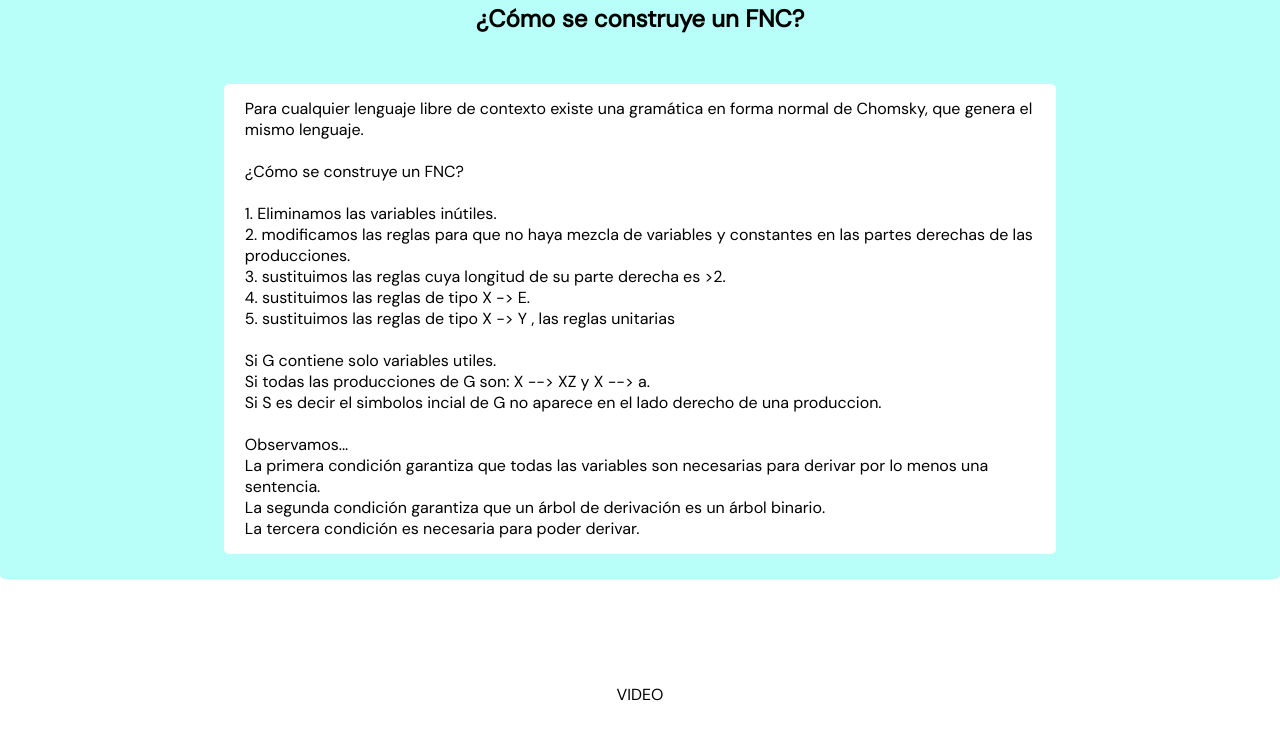
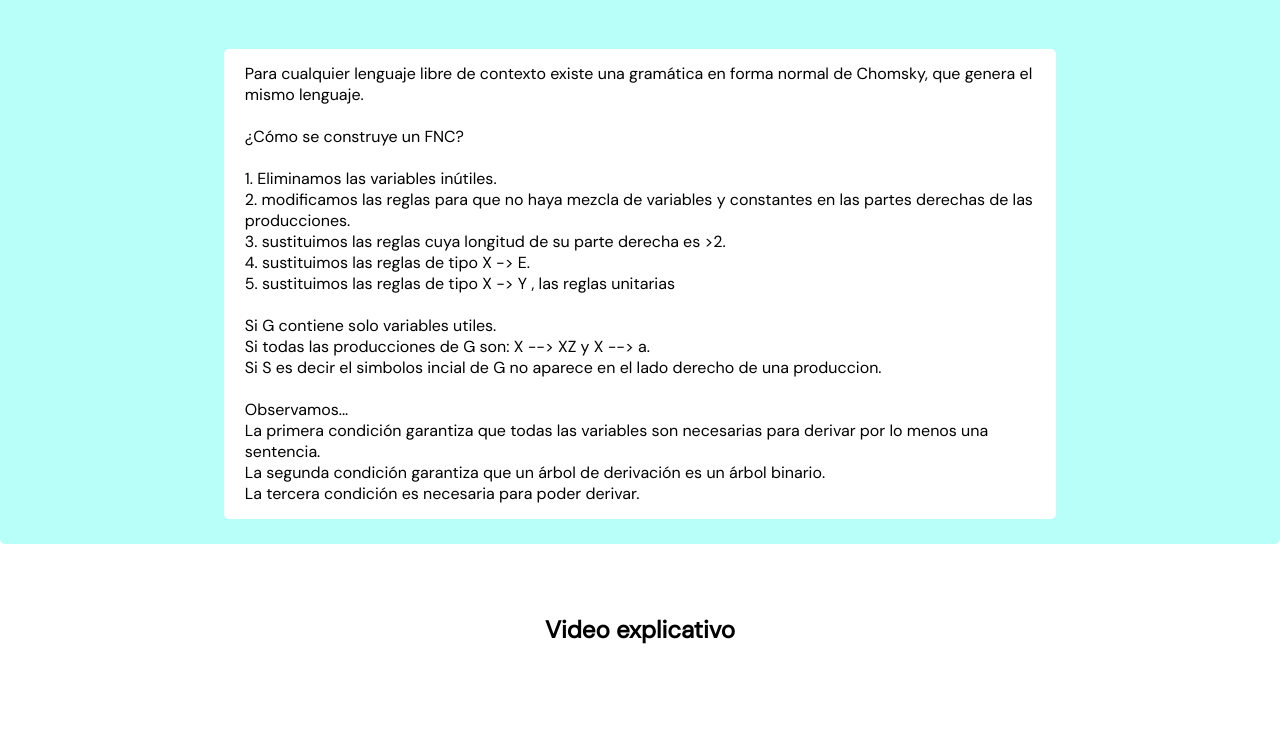
Before and after one commit to adrianagh13/analisis_sintactico, a React (Create React App) app: page /formas-normales-chomsky in a window 1280 px wide. Shown: the part 1023-1762 px from the top of the page. Built offline with nearby package versions, Linux system fonts and the light colour scheme.

Commit message:
Videos added

```diff
--- a/package.json
+++ b/package.json
@@ -10,6 +10,7 @@
     "gh-pages": "^4.0.0",
     "react": "^18.1.0",
     "react-dom": "^18.1.0",
+    "react-player": "^2.10.1",
     "react-router-dom": "^6.3.0",
     "react-scripts": "5.0.1",
     "styled-components": "^5.3.5",
--- a/src/screens/ChomskyScreen.js
+++ b/src/screens/ChomskyScreen.js
@@ -1,11 +1,12 @@
 import React from 'react'
 import { Container } from '../components/Container'
 import { lenguaje } from '../assets/images'
+import ReactPlayer from 'react-player'
 
 function ChomskyScreen() {
   return (
     <>
-      <Container column height="1800px">
+      <Container column height="2100px">
         <h1>Formas normales de Chomksy</h1>
         <Container height="350px">
           <Container height="350px" width="70%">
@@ -71,8 +72,9 @@ function ChomskyScreen() {
           </Container>
         </Container>
 
-        <Container>
-          VIDEO
+        <Container height="450px" column>
+          <h2>Video explicativo</h2>
+          <ReactPlayer url='https://www.youtube.com/watch?v=6krGKfLJtZ8'/>
         </Container>
 
       </Container>
--- a/src/screens/DiagramsScreen.js
+++ b/src/screens/DiagramsScreen.js
@@ -1,11 +1,12 @@
 import React from 'react'
 import { Container } from '../components/Container'
 import { terminal, noTerminal, grafo, constante, representacion, sintaxis, ejemplo, ejemplo2 } from '../assets/images'
+import ReactPlayer from 'react-player'
 
 function DiagramsScreen() {
   return (
     <>
-      <Container height="3300px" column>
+      <Container height="3850px" column>
         <h1>Diagramas de sintáxis</h1>
 
         <Container height="350px" column size="20px" >
@@ -96,8 +97,9 @@ function DiagramsScreen() {
           <img src={ejemplo2} alt='ejemplo2' width="400px"/>
         </Container>
 
-        <Container>
-          VIDEO
+        <Container height="450px" column>
+          <h2>Video explicativo</h2>
+          <ReactPlayer url='https://www.youtube.com/watch?v=fQuaEd2Em98'/>
         </Container>
       </Container>
     </>
--- a/src/screens/GLCScreen.js
+++ b/src/screens/GLCScreen.js
@@ -1,12 +1,13 @@
 import React from 'react'
 import { Container } from '../components/Container'
 import {glc, glc2} from "../assets/images";
+import ReactPlayer from 'react-player';
 
 
 function GLCScreen() {
   return (
     <>
-      <Container height="1200px" column>
+      <Container height="1700px" column>
         <h1>Gramáticas Libres de Contexto (GLC)</h1>
         <img src={glc} alt='glc' width="400px" he/>
 
@@ -57,7 +58,11 @@ function GLCScreen() {
             <img src={glc2} alt='glc2' width="300px"/>
           </Container>
         </Container>
-        <p>VIDEO</p>
+
+        <Container height="450px" column>
+          <h2>Video explicativo</h2>
+          <ReactPlayer url='https://www.youtube.com/watch?v=kr9sum7mDmk'/>
+        </Container>
       </Container>
     </>
   )
--- a/src/screens/TreesScreen.js
+++ b/src/screens/TreesScreen.js
@@ -1,11 +1,12 @@
 import React from 'react'
+import ReactPlayer from 'react-player'
 import { def, example, properties } from '../assets/images'
 import { Container } from '../components/Container'
 
 function TreesScreen() {
   return (
     <>
-      <Container height="2000px" column>
+      <Container height="2200px" column>
         <h1>Árboles de derivación</h1>
 
         <Container height="250px">
@@ -54,9 +55,10 @@ function TreesScreen() {
         </Container>
 
 
-          <Container>
-            VIDEO
-          </Container>
+        <Container height="450px" column>
+          <h2>Video explicativo</h2>
+          <ReactPlayer url='https://www.youtube.com/watch?v=QdWfLH61dLI'/>
+        </Container>
       </Container>
     </>
   )
```
Also changed, not shown: 1 other file (tests, documents, lock files or other folders).
